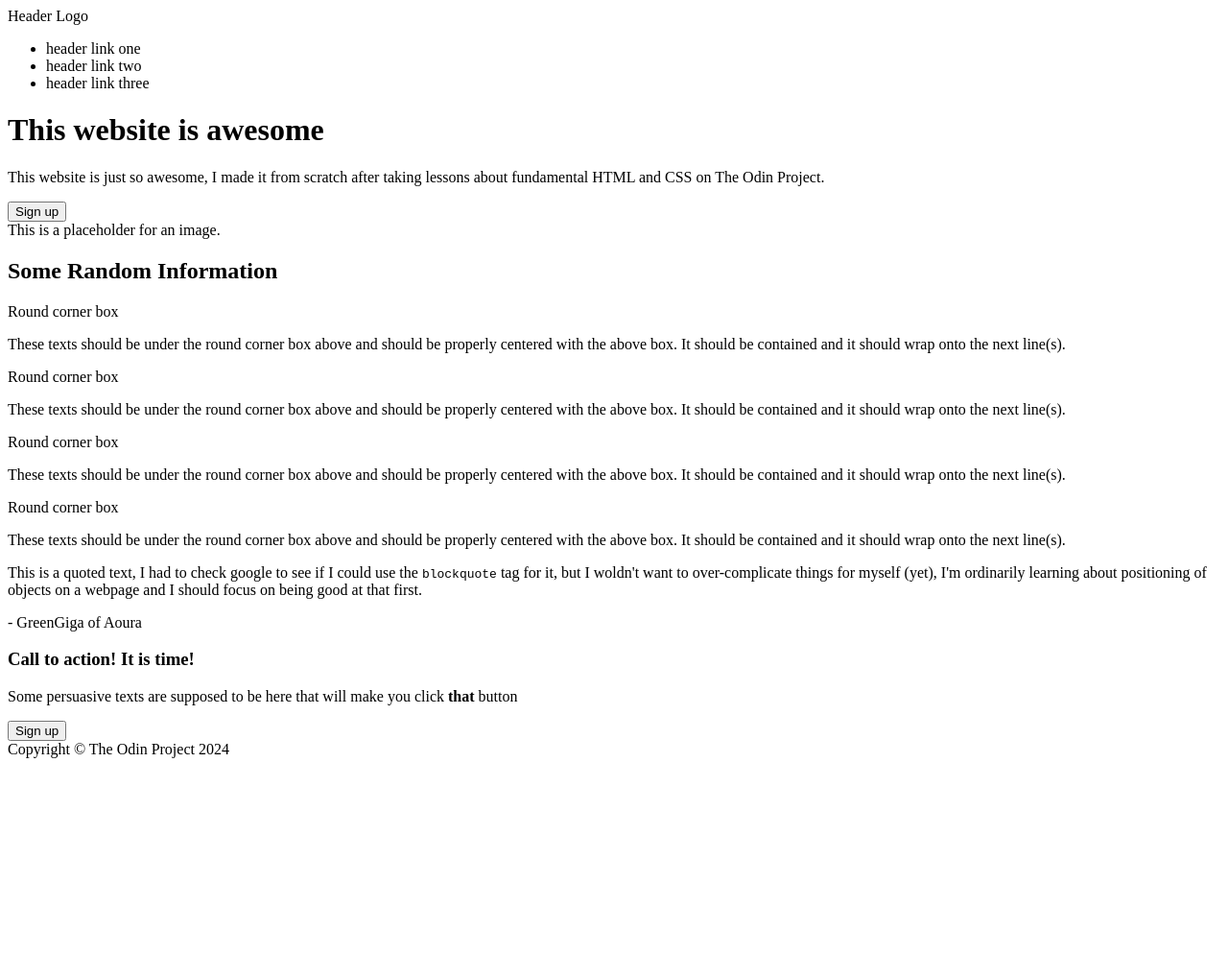
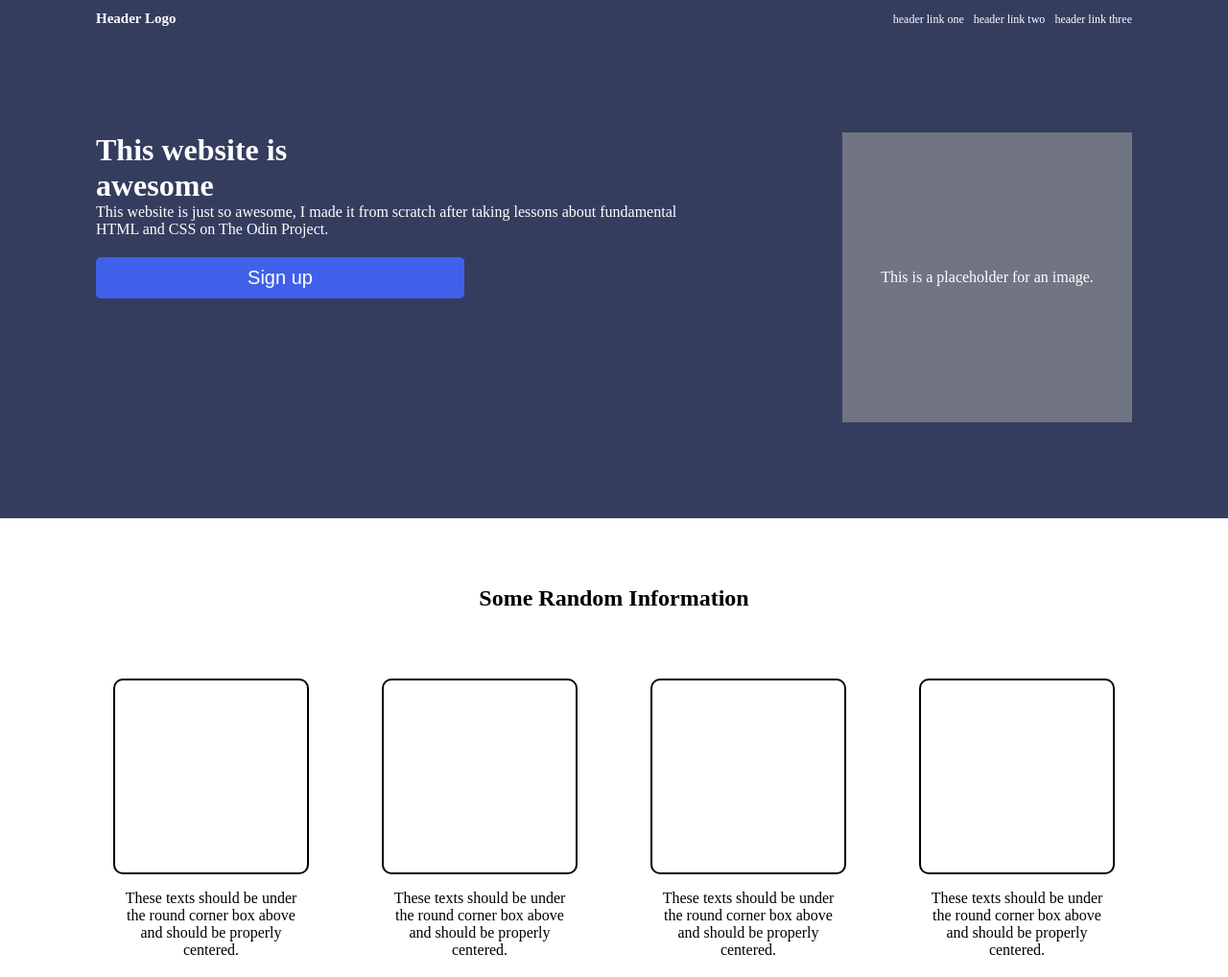
Before and after one commit to GreenGiga/landing-page2, a plain HTML site: page index.html in a window 1280 px wide. Shown: the top 1018 px of the page at 96% size. Before the commit the page ends 800 px from the top, so only its background shows below. Drawn offline with Linux system fonts and the light colour scheme.

Commit message:
Code a mini landing page
Write the HTML with four sections and header and footer
Write CSS to style as required
Troubleshoot elements that won't stay put
Google thibgs
Make it finally

```diff
--- a/index.html
+++ b/index.html
@@ -1,24 +1,28 @@
 <!DOCTYPE html>
 <html lang="en">
 <head>
+    <link rel="stylesheet" href="styles.css">
     <meta charset="UTF-8">
     <meta name="viewport" content="width=device-width, initial-scale=1.0">
     <title>Document</title>
 </head>
 <body>
+
     <div class="header">
         <div class="logo">Header Logo</div>
+        <div class="links">
         <ul>
-            <li>header link one</li>
-            <li>header link two</li>
-            <li>header link three</li>
+            <li><a href="#">header link one</a></li>
+            <li><a href="#">header link two</a></li>
+            <li><a href="#">header link three</a></li>
         </ul>
+        </div>
     </div>
 
     <div class="content">
        <div class="section1">
            <div class="heading">
-              <h1>This website is awesome</h1>
+              <h1>This website is <br> awesome</h1>
               <p class="h-text">This website is just so awesome, I made it from scratch after taking lessons about fundamental HTML and CSS on The Odin Project.</p>
               <button>Sign up</button>
            </div>
@@ -27,32 +31,38 @@
            </div>
        </div>
 
+
        <div class="section2">
            <h2>Some Random Information</h2>
+          <div class="r-divs">
            <div class="random-divs">
-               <div>Round corner box</div>
-               <p>These texts should be under the round corner box above and should be properly centered with the above box. It should be contained and it should wrap onto the next line(s).</p>
+               <div></div>
+               <p>These texts should be under the round corner box above and should be properly centered.</p>
            </div>
 
            <div class="random-divs">
-               <div>Round corner box</div>
-               <p>These texts should be under the round corner box above and should be properly centered with the above box. It should be contained and it should wrap onto the next line(s).</p>
+               <div></div>
+               <p>These texts should be under the round corner box above and should be properly centered.</p>
            </div>
 
             <div class="random-divs">
-                <div>Round corner box</div>
-                <p>These texts should be under the round corner box above and should be properly centered with the above box. It should be contained and it should wrap onto the next line(s).</p>
+                <div></div>
+                <p>These texts should be under the round corner box above and should be properly centered.</p>
             </div>
 
             <div class="random-divs">
-                <div>Round corner box</div>
-                <p>These texts should be under the round corner box above and should be properly centered with the above box. It should be contained and it should wrap onto the next line(s).</p>
+                <div></div>
+                <p>These texts should be under the round corner box above and should be properly centered.</p>
             </div>
+          </div>
        </div>
 
        <div class="section3">
-           <p>This is a quoted text, I had to check google to see if I could use the <code>blockquote</code> tag for it, but I woldn't want to over-complicate things for myself (yet), I'm ordinarily learning about positioning of objects on a webpage and I should focus on being good at that first. </p>
-           <p>- GreenGiga of Aoura</p>
+
+          <div class="cont3">
+           <p class="quote">This is a quoted text, I had to check google to see if I could use the <code>blockquote</code> tag for it, but I woldn't want to over-complicate things for myself (yet), I'm ordinarily learning about positioning of objects on a webpage and I should focus on being good at that first. </p>
+           <p class="by">- GreenGiga of Aoura</p>
+          </div>
        </div>
 
        <div class="section4">
--- a/styles.css
+++ b/styles.css
@@ -0,0 +1,190 @@
+body {
+    display: flex;
+    flex-direction: column;
+    padding: 0%;
+    margin: 0%;
+}
+.header {
+    display: flex;
+    background-color: #353d5f;
+    width: 100%;
+    padding: 10px 0;
+    align-items: center;
+    flex: 1;
+    gap: 40px;
+}
+.logo {
+    font-size: 15px;
+    font-weight: 700;
+    color: white;
+    margin-left: 100px;
+    white-space: nowrap;
+}
+.links {
+    margin-left: auto;
+    margin-right: 100px;
+    overflow: scroll;
+}
+a {
+    text-decoration: none;
+    color: white;
+    font-weight: 500;
+    font-size: 12px;
+    white-space: nowrap;
+}
+a:hover {
+    color: red;
+}
+ul {
+    display: flex;
+    gap: 10px;
+    padding: 0%;
+    margin: 0%;
+    list-style-type: none;
+}
+.section1 {
+    display: flex;
+    flex-wrap: wrap;
+    justify-content: center;
+    width: 100%;
+    background-color: #353d5f;
+    padding: 100px 0;
+}
+.heading {
+    display: flex;
+    flex-direction: column;
+    justify-content: flex-start;
+    color: white;
+    margin-right: 40px;
+    margin-left: 100px;
+    max-width: 800px;
+    min-width: 250px;
+    flex: 2 1 0;
+}
+h1 {
+    margin: 0%;
+}
+.heading p {
+    margin: 0%;
+}
+.heading button {
+    font-size: 20px;
+    color: white;
+    background-color: #4160e9;
+    padding: 10px 20px;
+    border: none;
+    border-radius: 5px;
+    max-width: 30vw;
+    margin: 20px 0 20px 0;
+}
+.placeholder {
+    margin-left: 100px;
+    margin-right: 100px;
+    border: 1px #0000 solid;
+    background-color: #9999;
+    color: #ffffff;
+    min-width: 300px;
+    height: 300px;
+    display: flex;
+    justify-content: center;
+    align-items: center;
+}
+
+.section2 {
+    display: flex;
+    flex-direction: column;
+    align-items: center;
+}
+.r-divs {
+    display: flex;
+    justify-content: center;
+    gap: 80px;
+    padding: 0 100px;
+    text-align: center;
+    flex-wrap: wrap;
+}
+h2 {
+    margin: 70px 0;
+}
+.random-divs div {
+    height: 200px;
+    width: 200px;
+    border-radius: 10px;
+    border: 2px solid black;
+}
+.random-divs {
+    max-width: 200px;
+    display: flex;
+    flex-direction: column;
+    align-items: center;
+}
+.section3 {
+    display: flex;
+    flex-direction: column;
+    align-items: center;
+    padding: 50px 100px;
+    background-color: #dddddd;
+    color: #444444;
+    margin: 50px 0;
+}
+.section3 p {
+    text-align: left;
+    max-width: 750px;
+    margin: 0%;
+}
+.quote {
+    font-size: 25px;
+    font-style: italic;
+}
+.section3 .by {
+    font-size: 15px;
+    font-weight: 700;
+    color: black;
+    max-width: 750px;
+    margin-right: 10px;
+    margin-left: auto;
+    text-align: right;
+}
+.section4 {
+    display: flex;
+    align-items: center;
+    gap: 20px;
+    background-color: #4160e9;
+    color: white;
+    height: 100px;
+    width: 60vw;
+    padding: 10px 60px;
+    margin: 40px auto;
+    border-radius: 5px;
+}
+.section4 div {
+    display: flex;
+    flex-direction: column;
+    flex: 2 1 0;
+    justify-content: center;
+}
+.section4 h3 {
+    margin: 0%;
+    padding: 0%;
+    font-size: 25px;
+    margin-bottom: 10px;
+}
+.section4 p {
+    margin: 0%;
+}
+.section4 button {
+    flex: 1 1 0;
+    background-color: #4160e9;
+    color: #ffffff;
+    border: 2px solid white;
+    max-height: 50px;
+    min-height: 50px;
+    align-self: center;
+}
+.footer {
+    background-color: #353d5f;
+    color: #ffffff;
+    text-align: center;
+    margin-top: 20px;
+    padding: 30px 0;
+}
```
